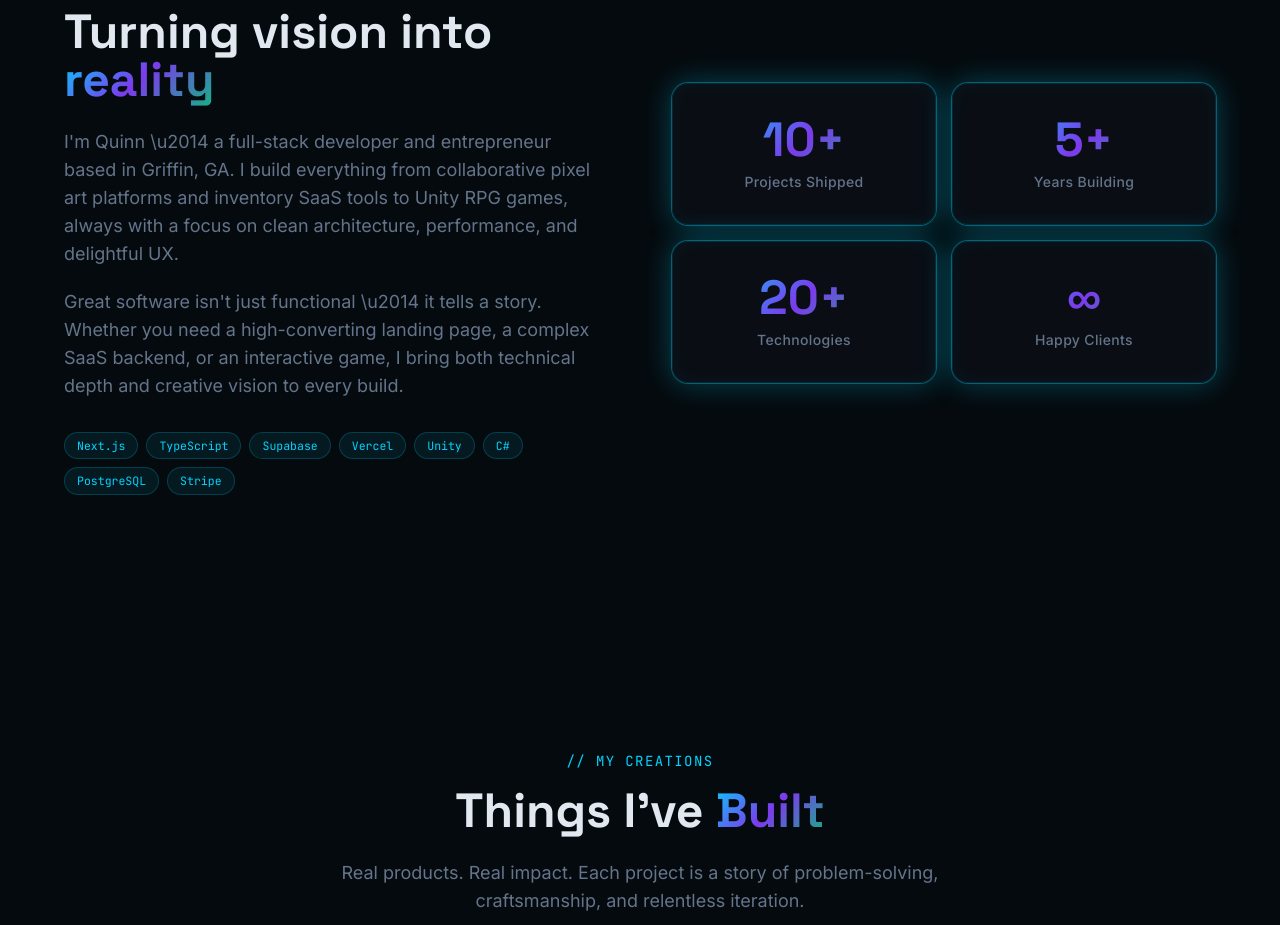
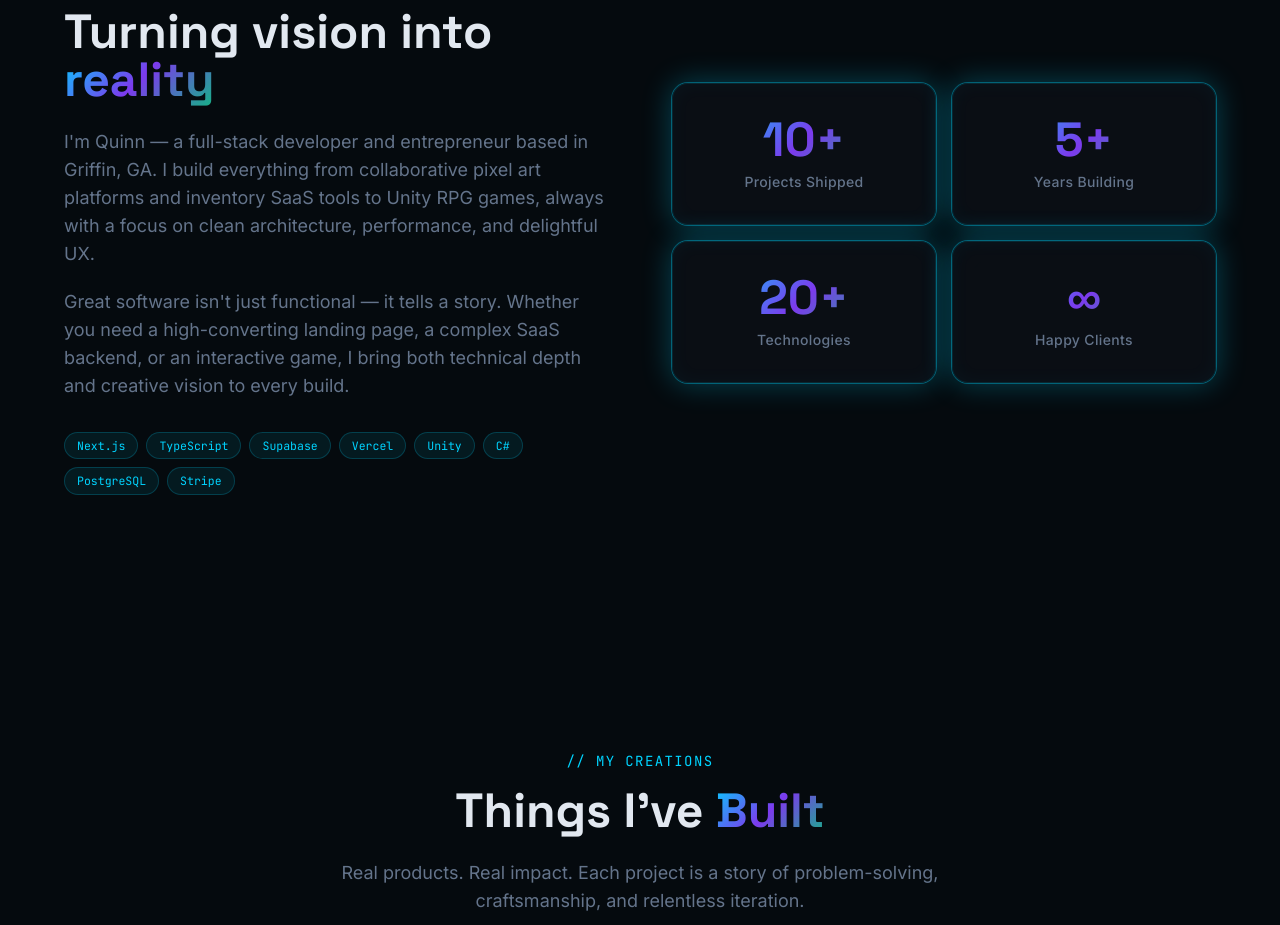
Before and after one commit to thelitsune/portfolio, a Next.js app: page / in a window 1280 px wide. Shown: the part 1060-1985 px from the top of the page. Built offline with nearby package versions, Linux system fonts and the light colour scheme.

Commit message:
Add files via upload

```diff
--- a/src/components/About.tsx
+++ b/src/components/About.tsx
@@ -25,10 +25,10 @@ export default function About() {
               Turning vision into <span className="gradient-text">reality</span>
             </h2>
             <p className="text-muted text-base sm:text-lg leading-relaxed mb-5">
-              I&apos;m Quinn \u2014 a full-stack developer and entrepreneur based in Griffin, GA. I build everything from collaborative pixel art platforms and inventory SaaS tools to Unity RPG games, always with a focus on clean architecture, performance, and delightful UX.
+              I&apos;m Quinn {'\u2014'} a full-stack developer and entrepreneur based in Griffin, GA. I build everything from collaborative pixel art platforms and inventory SaaS tools to Unity RPG games, always with a focus on clean architecture, performance, and delightful UX.
             </p>
             <p className="text-muted text-base sm:text-lg leading-relaxed mb-8">
-              Great software isn&apos;t just functional \u2014 it tells a story. Whether you need a high-converting landing page, a complex SaaS backend, or an interactive game, I bring both technical depth and creative vision to every build.
+              Great software isn&apos;t just functional {'\u2014'} it tells a story. Whether you need a high-converting landing page, a complex SaaS backend, or an interactive game, I bring both technical depth and creative vision to every build.
             </p>
             <div className="flex flex-wrap gap-2">
               {techBadges.map((t, i) => (
--- a/src/components/Contact.tsx
+++ b/src/components/Contact.tsx
@@ -82,12 +82,12 @@ export default function Contact() {
 
             {status==='success' && (
               <motion.div initial={{ opacity:0, scale:0.95 }} animate={{ opacity:1, scale:1 }} className="mb-5 p-4 bg-emerald-500/10 border border-emerald-500/25 rounded-xl text-emerald-400 text-sm font-mono">
-                \u2705 Message sent! Quinn will get back to you within 24 hours.
+                {'\u2705'} Message sent! Quinn will get back to you within 24 hours.
               </motion.div>
             )}
             {status==='error' && (
               <motion.div initial={{ opacity:0, scale:0.95 }} animate={{ opacity:1, scale:1 }} className="mb-5 p-4 bg-red-500/10 border border-red-500/25 rounded-xl text-red-400 text-sm font-mono">
-                \u274C {errorMsg}
+                {'\u274C'} {errorMsg}
               </motion.div>
             )}
 
--- a/src/components/PreviewModal.tsx
+++ b/src/components/PreviewModal.tsx
@@ -44,7 +44,7 @@ export default function PreviewModal({ url, title, onClose }: PreviewModalProps)
                 <span className="w-2.5 h-2.5 rounded-full bg-red-500/70 flex-shrink-0" />
                 <span className="w-2.5 h-2.5 rounded-full bg-yellow-500/70 flex-shrink-0" />
                 <span className="w-2.5 h-2.5 rounded-full bg-emerald-500/70 flex-shrink-0" />
-                <span className="ml-3 text-xs sm:text-sm font-mono text-muted truncate">{title} \u2014 live preview</span>
+                <span className="ml-3 text-xs sm:text-sm font-mono text-muted truncate">{title} {'\u2014'} live preview</span>
               </div>
               <div className="flex items-center gap-2 flex-shrink-0">
                 <a
--- a/src/components/Projects.tsx
+++ b/src/components/Projects.tsx
@@ -55,7 +55,7 @@ export default function Projects() {
           >
             {filtered.length === 0 ? (
               <motion.div initial={{ opacity:0 }} animate={{ opacity:1 }} className="sm:col-span-2 text-center py-20">
-                <p className="text-muted font-mono text-sm">// no projects in this category yet \u2014 check back soon</p>
+                <p className="text-muted font-mono text-sm">// no projects in this category yet {'\u2014'} check back soon</p>
               </motion.div>
             ) : (
               filtered.map((project, i) => (
```
